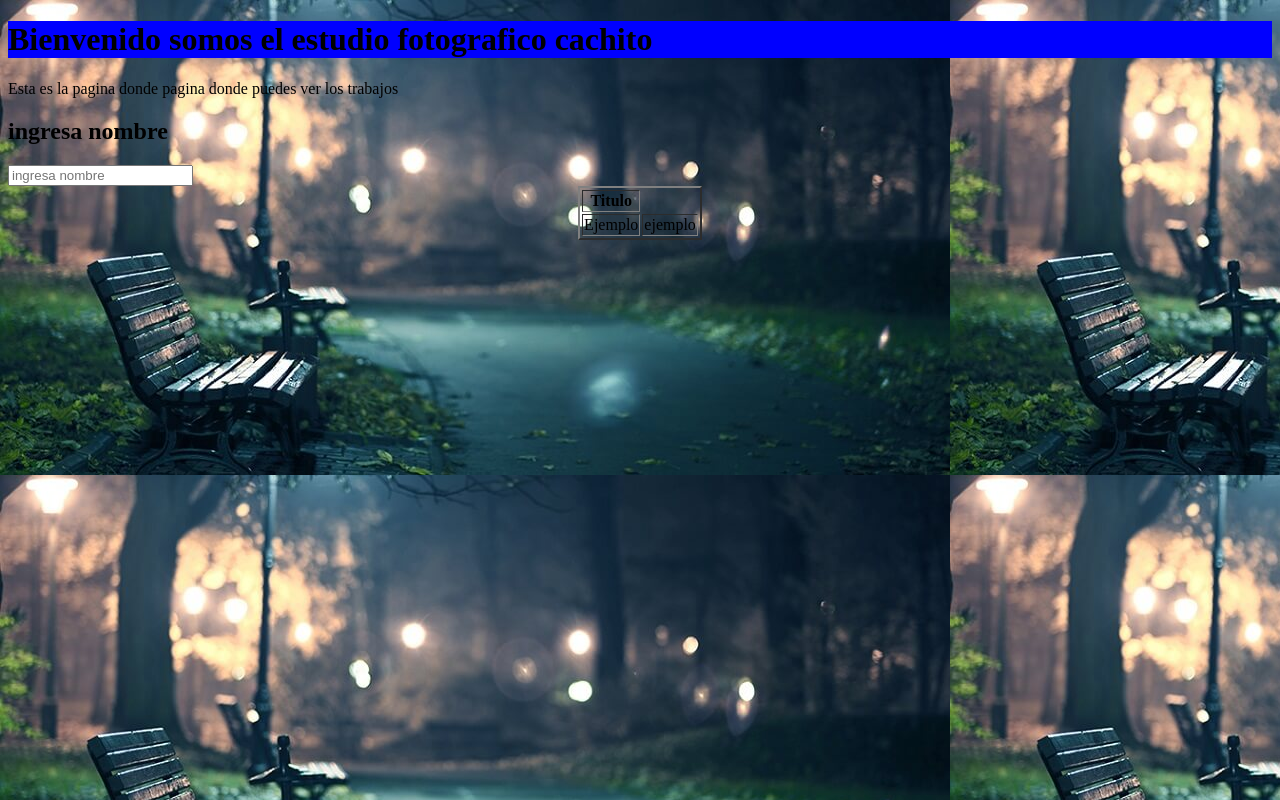
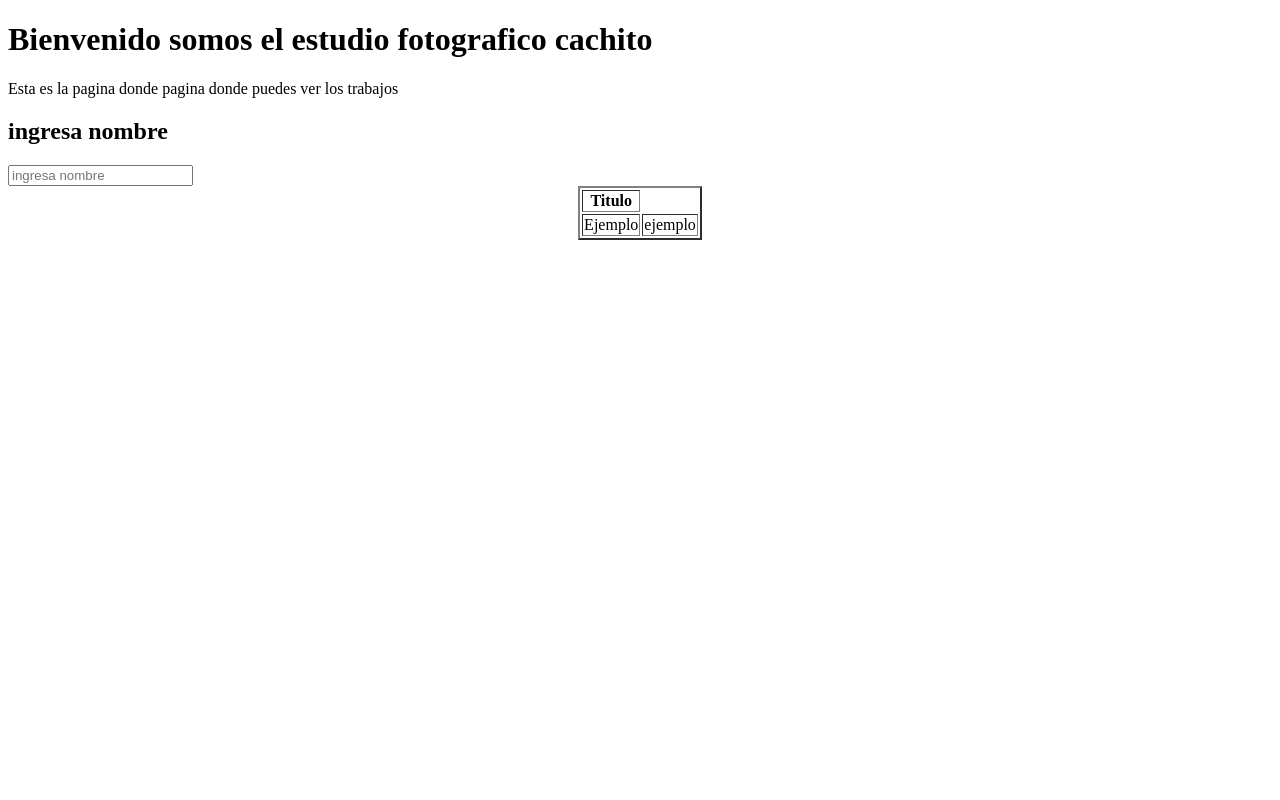
Before and after one commit to efrenlo/pagina-web, a plain HTML site: page index.html in a window 1280 px wide. Drawn offline with Linux system fonts and the light colour scheme.

Commit message:
ultimos cambios #2

```diff
--- a/css/estilo.css
+++ /dev/null
@@ -1,8 +0,0 @@
-
-body{
-    background-image: url('../imagenes/foto.jpg');
-}
-
-h1{
-    background-color: blue;
-}
--- a/index.html
+++ b/index.html
@@ -6,7 +6,7 @@
 
 
     <title>Estudio fotografico de la casa</title>
-    <link href="css/estilo.css" rel="stylesheet">
+    <link href="css/estilos.css" rel="stylesheet">
 
     <title>Estudio fotografico de cachito</title>
 
```
